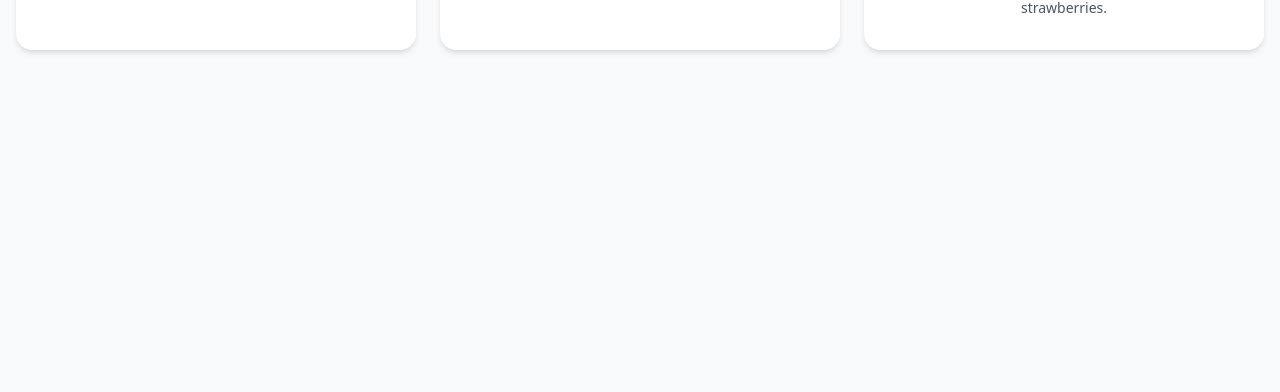
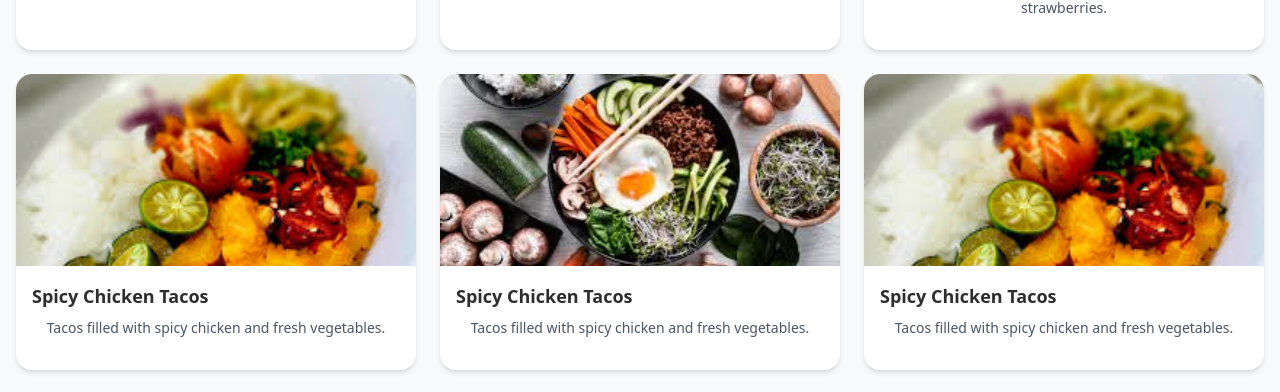
Before and after one commit to Hana-Ese/recipe-planner, a React (Vite) app: page /recipes in a window 1280 px wide. Shown: the part 488-880 px from the top of the page. Built offline with nearby package versions, Linux system fonts and the light colour scheme; no server answers.

Commit message:
feat: add multiple test dummy recipes with new images for variety

```diff
--- a/src/features/recipes/testDummyRecipes.ts
+++ b/src/features/recipes/testDummyRecipes.ts
@@ -1,6 +1,13 @@
 import image1 from "../../assets/images/anna-pelzer-IGfIGP5ONV0-unsplash.jpg";
 import image2 from "../../assets/images/chad-montano-gf9777gaYjs-unsplash.jpg";
 import image3 from "../../assets/images/homescreenify-sA3wymYqyaI-unsplash.jpg";
+import image4 from "../../assets/images/images (1).jpeg";
+import image5 from "../../assets/images/images.jpeg";
+
+import image6 from "../../assets/images/images (1).jpeg";
+import image7 from "../../assets/images/images (2).jpeg";
+import image8 from "../../assets/images/images.jpeg";
+import image9 from "../../assets/images/istockphoto-1364814185-612x612.jpg";
 
 export const testDummyRecipes = [
     {
@@ -31,4 +38,61 @@ export const testDummyRecipes = [
         instructions:
             "Mash banana. Mix with flour, eggs, milk. Cook on pan and decorate with some strawberries.",
     },
+{
+		id: "4",
+		title: "Spicy Chicken Tacos",
+		description: "Tacos filled with spicy chicken and fresh vegetables.",
+		image: image4,
+		category: "Lunch",
+		ingredients: ["chicken", "taco shells", "lettuce", "salsa"],
+		instructions:
+			"Cook chicken with spices. Fill taco shells with chicken, lettuce, and salsa.",
+},
+
+{	id: "5",
+	title: "Spicy Chicken Tacos",
+	description: "Tacos filled with spicy chicken and fresh vegetables.",
+	image: image5,
+	category: "Lunch",
+	ingredients: ["chicken", "taco shells", "lettuce", "salsa"],
+	instructions:
+		"Cook chicken with spices. Fill taco shells with chicken, lettuce, and salsa.",
+
+},
+{	id: "6",
+	title: "Spicy Chicken Tacos",
+	description: "Tacos filled with spicy chicken and fresh vegetables.",
+	image: image6,
+	category: "Lunch",
+	ingredients: ["chicken", "taco shells", "lettuce", "salsa"],
+	instructions:
+		"Cook chicken with spices. Fill taco shells with chicken, lettuce, and salsa.",
+},
+{	id: "7",
+	title: "Spicy Chicken Tacos",
+	description: "Tacos filled with spicy chicken and fresh vegetables.",
+	image: image7,
+	category: "Lunch",
+	ingredients: ["chicken", "taco shells", "lettuce", "salsa"],
+	instructions:
+		"Cook chicken with spices. Fill taco shells with chicken, lettuce, and salsa.",
+},
+{	id: "8",
+	title: "Spicy Chicken Tacos",
+	description: "Tacos filled with spicy chicken and fresh vegetables.",
+	image: image8,
+	category: "Lunch",
+	ingredients: ["chicken", "taco shells", "lettuce", "salsa"],
+	instructions:
+		"Cook chicken with spices. Fill taco shells with chicken, lettuce, and salsa.",
+},
+{	id: "9",
+	title: "Spicy Chicken Tacos",
+	description: "Tacos filled with spicy chicken and fresh vegetables.",
+	image: image9,
+	category: "Lunch",
+	ingredients: ["chicken", "taco shells", "lettuce", "salsa"],
+	instructions:
+		"Cook chicken with spices. Fill taco shells with chicken, lettuce, and salsa.",
+},
 ];
```
